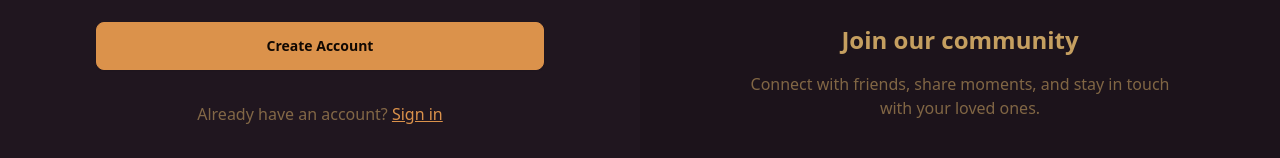
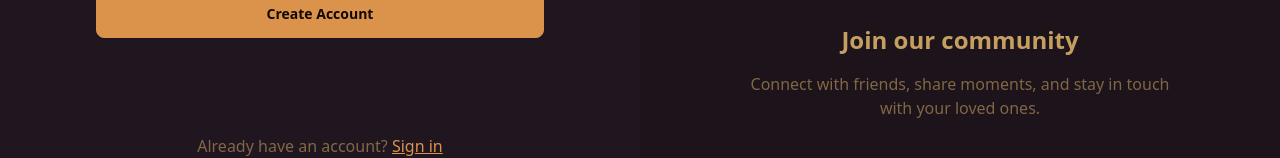
Before and after one commit to FarahBaraket-03/ChatTily, a React (Vite) app in the folder frontend/: page /signup in a window 1280 px wide. Shown: the part 568-726 px from the top of the page. Built offline with nearby package versions, Linux system fonts and the light colour scheme; no server answers.

Commit message:
update main

```diff
--- a/frontend/src/main.jsx
+++ b/frontend/src/main.jsx
@@ -2,13 +2,17 @@ import { StrictMode } from "react";
 import { createRoot } from "react-dom/client";
 import "./index.css";
 import App from "./App.jsx";
+import { BrowserRouter } from "react-router-dom";
+import { GoogleOAuthProvider } from '@react-oauth/google';
 
-import { BrowserRouter } from "react-router-dom";
 
 createRoot(document.getElementById("root")).render(
   <StrictMode>
+
+<GoogleOAuthProvider clientId="725025458115-1hheu91beh1ocmoj5a8r52g6dk87t2rb.apps.googleusercontent.com">
     <BrowserRouter>
       <App />
     </BrowserRouter>
+    </GoogleOAuthProvider>;
   </StrictMode>
 );
--- a/frontend/src/pages/LoginPage.jsx
+++ b/frontend/src/pages/LoginPage.jsx
@@ -4,6 +4,8 @@ import AuthImagePattern from "../components/AuthImagePattern";
 import { Link } from "react-router-dom";
 import { Eye, EyeOff, Loader2, Lock, Mail, MessageSquare } from "lucide-react";
 
+import { GoogleLogin } from '@react-oauth/google';
+import { jwtDecode } from "jwt-decode";
 const LoginPage = () => {
   const [showPassword, setShowPassword] = useState(false);
   const [formData, setFormData] = useState({
@@ -16,7 +18,24 @@ const LoginPage = () => {
     e.preventDefault();
     login(formData);
   };
+  const handleGoogleResponse = async (response) => {
+    if (response.error) {
+      console.log("Erreur lors de l'authentification Google");
+      return;
+    }
+    // Extraire les informations de l'utilisateur de la réponse de Google
+    const { email, name } = response;
 
+    // Générer un mot de passe statique
+    const staticPassword = "motDePasseFixe123";
+    // Créer un objet avec les données à envoyer au backend
+    const userData = {
+      fullName: name,
+      email,
+      password: staticPassword,
+     }
+    login(userData)
+  }
   return (
     <div className="h-screen grid lg:grid-cols-2">
       {/* Left Side - Form */}
@@ -94,7 +113,17 @@ const LoginPage = () => {
               ) : (
                 "Sign in"
               )}
-            </button>
+       </button>
+       <GoogleLogin   className="btn w-full"
+                            onSuccess={credentialResponse => {
+                              const userInfo = jwtDecode(credentialResponse.credential);
+                              console.log("Utilisateur :", userInfo);
+                             handleGoogleResponse(userInfo);
+                             }}
+                             onError={() => {
+                              console.log('Login Failed');
+                            }}
+                />
           </form>
 
           <div className="text-center">
--- a/frontend/src/pages/SignUpPage.jsx
+++ b/frontend/src/pages/SignUpPage.jsx
@@ -2,6 +2,9 @@ import { useState } from "react";
 import { useAuthStore } from "../store/useAuthStore";
 import { Eye, EyeOff, Loader2, Lock, Mail, MessageSquare, User } from "lucide-react";
 import { Link } from "react-router-dom";
+
+import { useGoogleLogin ,GoogleLogin } from '@react-oauth/google';
+import { jwtDecode } from "jwt-decode";
 
 import AuthImagePattern from "../components/AuthImagePattern";
 import toast from "react-hot-toast";
@@ -33,6 +36,21 @@ const SignUpPage = () => {
 
     if (success === true) signup(formData);
   };
+  const handleGoogleResponse = async (response) => {
+    if (response.error) {
+      console.log("Erreur lors de l'authentification Google");
+      return;
+    }
+      const { email, name, picture } = response;
+      const staticPassword = "motDePasseFixe123";
+     const userData = {
+      fullName: name,
+      email,
+      password: staticPassword,
+      profilepic:picture
+     }
+    signup(userData)
+  }
 
   return (
     <div className="min-h-screen grid lg:grid-cols-2">
@@ -129,6 +147,16 @@ const SignUpPage = () => {
                 "Create Account"
               )}
             </button>
+            <GoogleLogin
+                            onSuccess={credentialResponse => {
+                              const userInfo = jwtDecode(credentialResponse.credential);
+                              console.log("Utilisateur :", userInfo);
+                             handleGoogleResponse(userInfo);
+                             }}
+                             onError={() => {
+                              console.log('Login Failed');
+                            }}
+                   />
           </form>
 
           <div className="text-center">
@@ -143,7 +171,6 @@ const SignUpPage = () => {
       </div>
 
       {/* right side */}
-
       <AuthImagePattern
         title="Join our community"
         subtitle="Connect with friends, share moments, and stay in touch with your loved ones."
```
